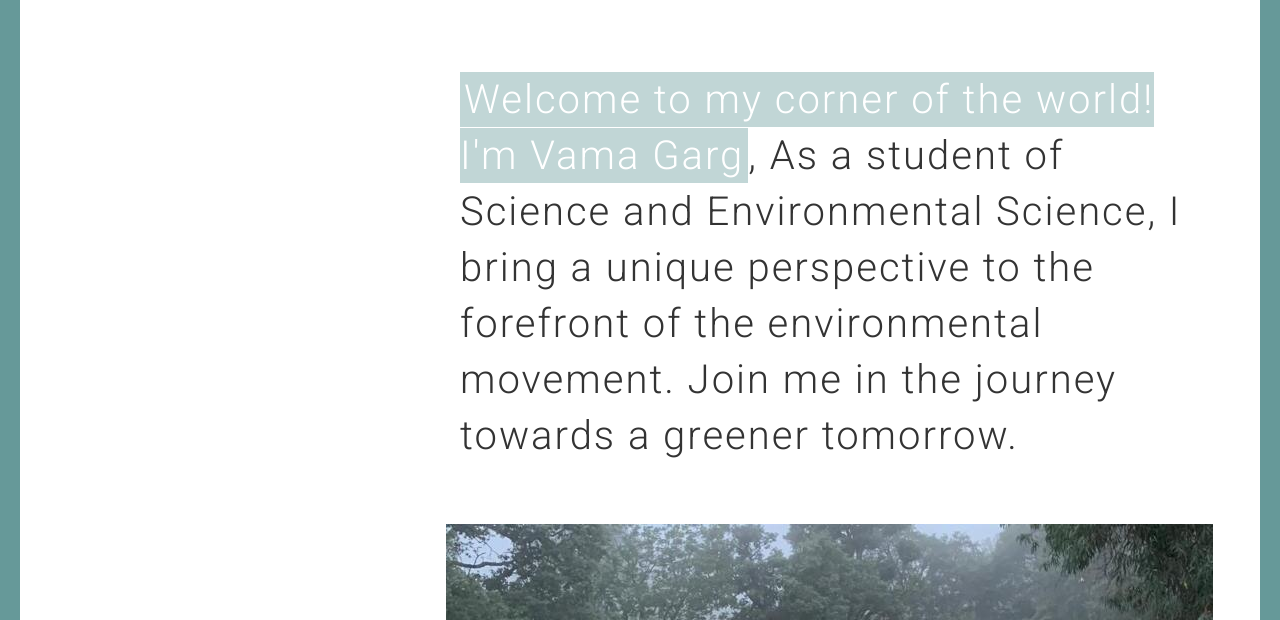
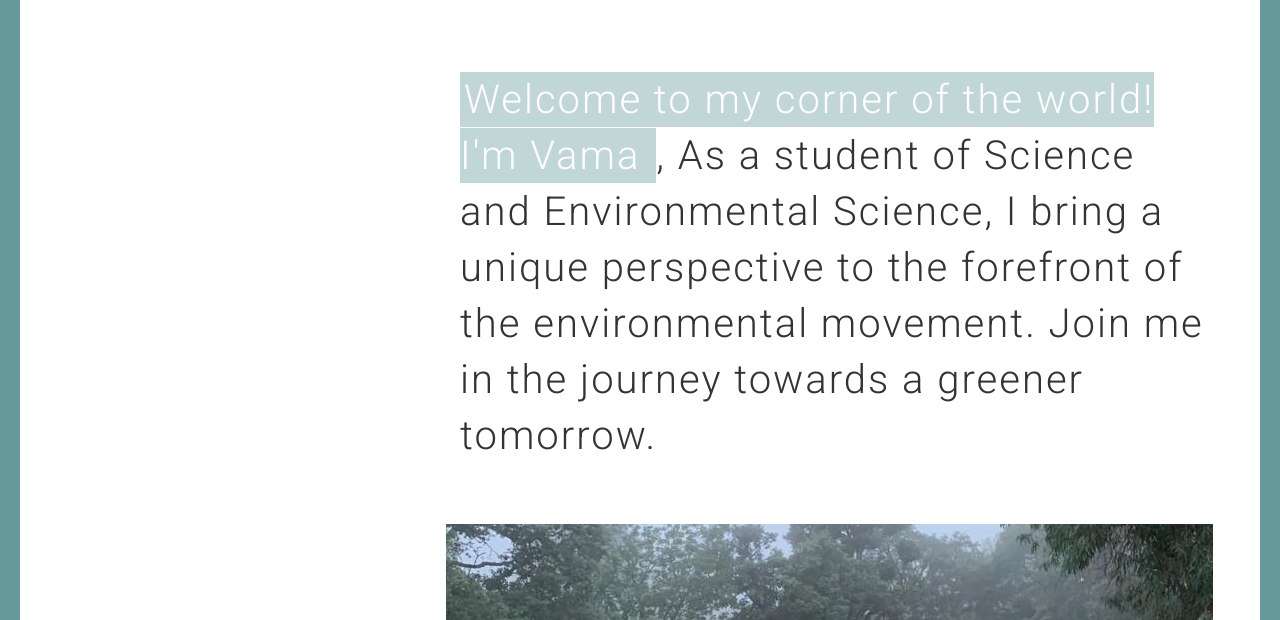
Before and after one commit to amritjha27/vama, a plain HTML site: page index.html in a window 1280 px wide. Shown: the part 180-800 px from the top of the page. Drawn offline with Linux system fonts and the light colour scheme.

Commit message:
Update index.html

```diff
--- a/index.html
+++ b/index.html
@@ -54,7 +54,7 @@
 			<div class="container">
 				<div class="row">
 					<div class="col-md-8 pull-right">
-						<h1 class="home-heading wow fadeInUp animated"> <span>Welcome to my corner of the world! I'm Vama Garg</span>, As a student of Science and Environmental Science, I bring a unique perspective to the forefront of the environmental movement. Join me in the journey towards a greener tomorrow.</h1>
+						<h1 class="home-heading wow fadeInUp animated"> <span>Welcome to my corner of the world! I'm Vama </span>, As a student of Science and Environmental Science, I bring a unique perspective to the forefront of the environmental movement. Join me in the journey towards a greener tomorrow.</h1>
 
 					</div>
 				</div>
```
